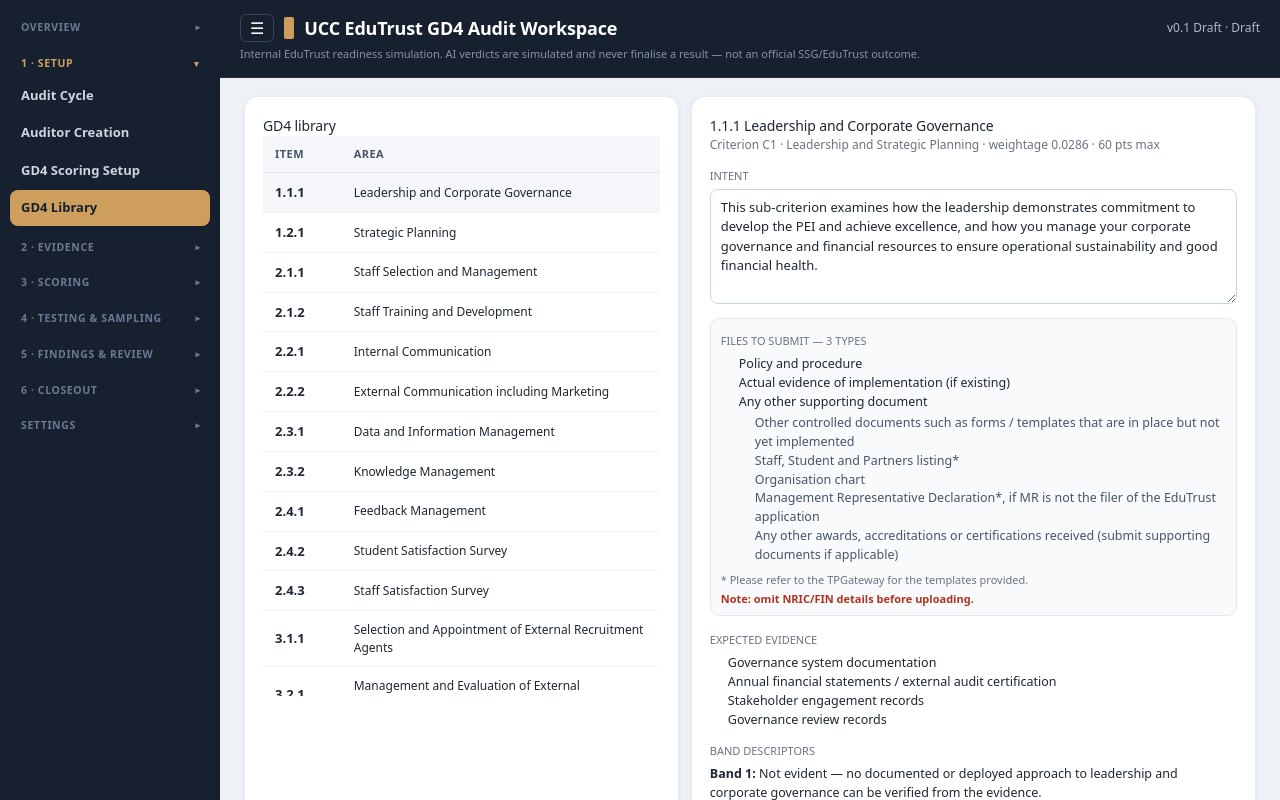
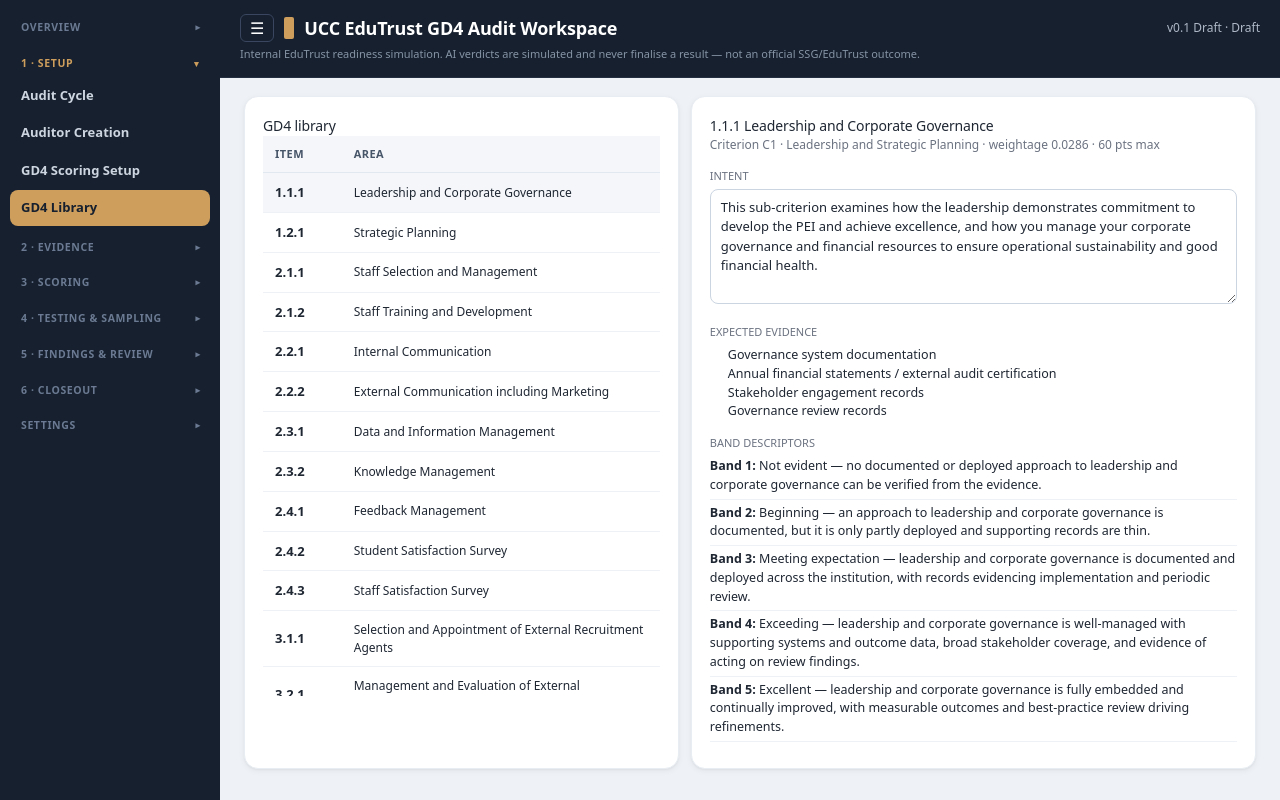
Before and after one commit to f3nd1/gd4_simulator, a React (Vite) app: page /#/gd4-library in a window 1280 px wide. Shown: the top 800 px of the page. Built offline with nearby package versions, Linux system fonts and the light colour scheme; no server answers; the database is empty.

Commit message:
Remove redundant submission-files block from GD4 Library
It repeated on every one of the 35 items. The same 3-file-types
guidance still lives once on the Evidence Folder module, which links
back here for the per-item expected evidence.

```diff
--- a/src/pages/GD4Library.tsx
+++ b/src/pages/GD4Library.tsx
@@ -1,13 +1,7 @@
 import { useState } from "react";
 import { Card, inputStyle } from "../components/ui/Card";
 import { Pill } from "../components/ui/Pill";
-import {
-  GD4_REQUIREMENTS,
-  SUBMISSION_FILE_TYPES,
-  GENERAL_SUPPORTING_DOCS,
-  SUPPORTING_DOCS_TEMPLATE_NOTE,
-  SUBMISSION_PRIVACY_NOTE,
-} from "../data/gd4Requirements";
+import { GD4_REQUIREMENTS } from "../data/gd4Requirements";
 
 export function GD4Library() {
   const [selId, setSelId] = useState(GD4_REQUIREMENTS[0]?.id);
@@ -47,25 +41,6 @@ export function GD4Library() {
           <span style={{ fontSize: 11, color: "#6b7280", textTransform: "uppercase" }}>Intent</span>
           <textarea readOnly rows={5} value={req.intent} style={{ ...inputStyle, marginTop: 3, resize: "vertical", minHeight: 96 }} />
         </label>
-
-        <div style={{ marginBottom: 10, border: "1px solid #e2e8f0", borderRadius: 10, padding: "8px 10px", background: "#f8fafc" }}>
-          <span style={{ fontSize: 11, color: "#6b7280", textTransform: "uppercase" }}>Files to submit — 3 types</span>
-          <ol style={{ fontSize: 12.5, margin: "4px 0 8px", paddingLeft: 18 }}>
-            {SUBMISSION_FILE_TYPES.map((t, i) => (
-              <li key={t}>
-                {t}
-                {i === 2 && (
-                  <ul style={{ margin: "3px 0 0", paddingLeft: 16, color: "#475569" }}>
-                    {GENERAL_SUPPORTING_DOCS.map((d) => <li key={d}>{d}</li>)}
-                  </ul>
-                )}
-              </li>
-            ))}
-          </ol>
-          <div style={{ fontSize: 11, color: "#6b7280" }}>{SUPPORTING_DOCS_TEMPLATE_NOTE}</div>
-          <div style={{ fontSize: 11, color: "#b23121", fontWeight: 600, marginTop: 2 }}>{SUBMISSION_PRIVACY_NOTE}</div>
-        </div>
-
         <div style={{ marginBottom: 8 }}>
           <span style={{ fontSize: 11, color: "#6b7280", textTransform: "uppercase" }}>Expected evidence</span>
           <ul style={{ fontSize: 12.5, margin: "4px 0 0", paddingLeft: 18 }}>
```
